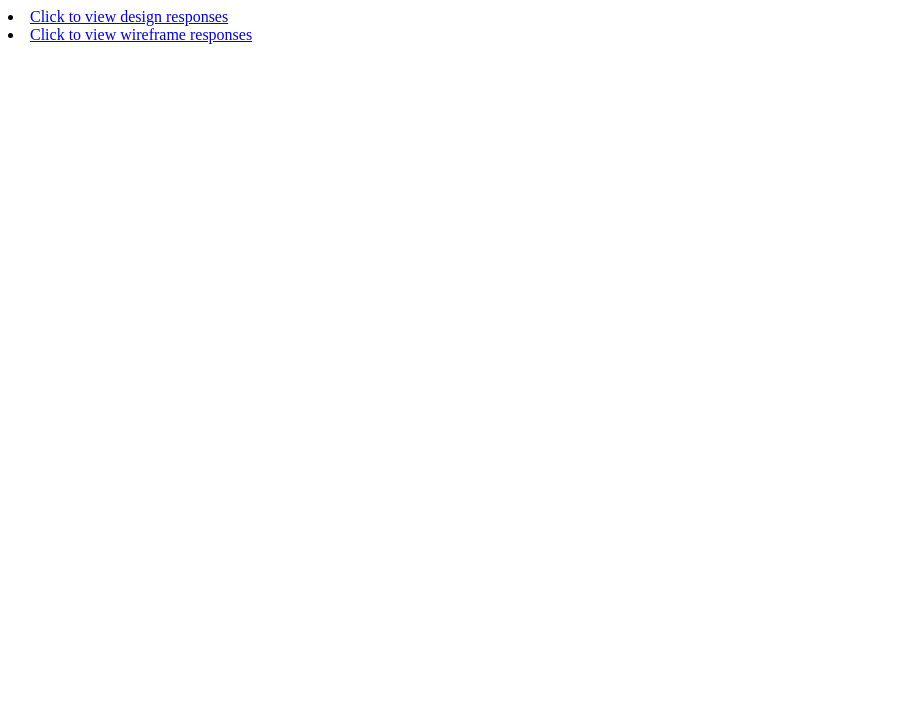
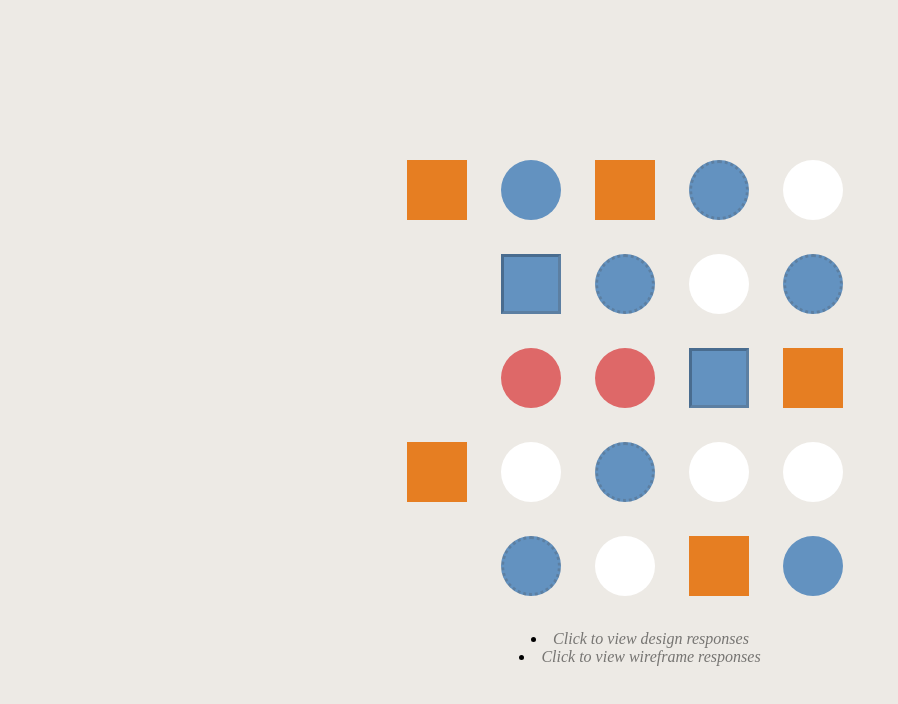
Before and after one commit to nikitakumar200/nikitakumar200.github.io, a plain HTML site: page homeworks/hw2/index.html in a window 1280 px wide. Shown: the whole page, without its empty margins (0-898 px from the left). Drawn offline with Linux system fonts and the light colour scheme.

Commit message:
Finished part 1

```diff
--- a/homeworks/hw2/assets/css/style.css
+++ b/homeworks/hw2/assets/styles/style.css
@@ -41,7 +41,7 @@ div {
 .square {
     width: 60px;
     height: 60px;
-    background: white;
+    background: #e67e22;
     display: inline-block;
     margin-right: 30px;
 }
@@ -56,3 +56,28 @@ div {
     width: 54px;
     height: 54px;
 }
+
+#third-row .circle {
+    background: #de6868
+}
+
+.circle.fancy {
+    border-style: dotted
+}
+
+.circle:first-child{
+    opacity: 0;
+}
+
+
+.green, .fancy {
+    background: #6392c0
+}
+
+.circle:hover {
+    opacity: 0.5
+}
+
+#second-row .circle:hover {
+    transform: scale(1.25)
+}
--- a/homeworks/hw2/index.html
+++ b/homeworks/hw2/index.html
@@ -2,6 +2,7 @@
 	<head>
 		<title>Fiddling with shapes</title>
 		<!-- What file should we link in this <head> tag? -->
+		<link rel="stylesheet" type="text/css" href="assets/styles/style.css"/>
 	</head>
 <body>
 	<div id="container">
```
Also changed, not shown: homeworks/hw2/assets/styles/wdd.css (renamed from homeworks/hw2/assets/css/wdd.css).
